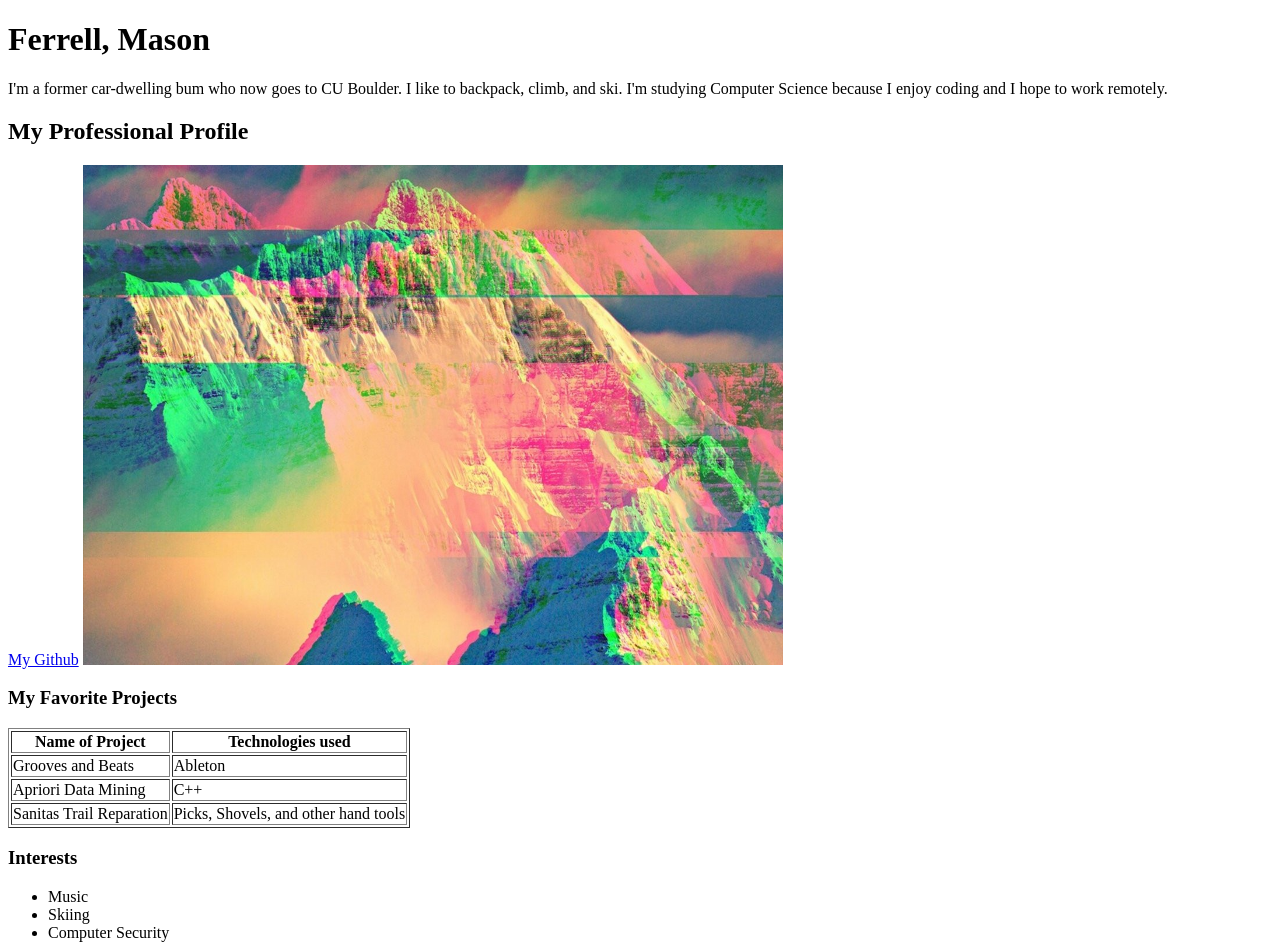
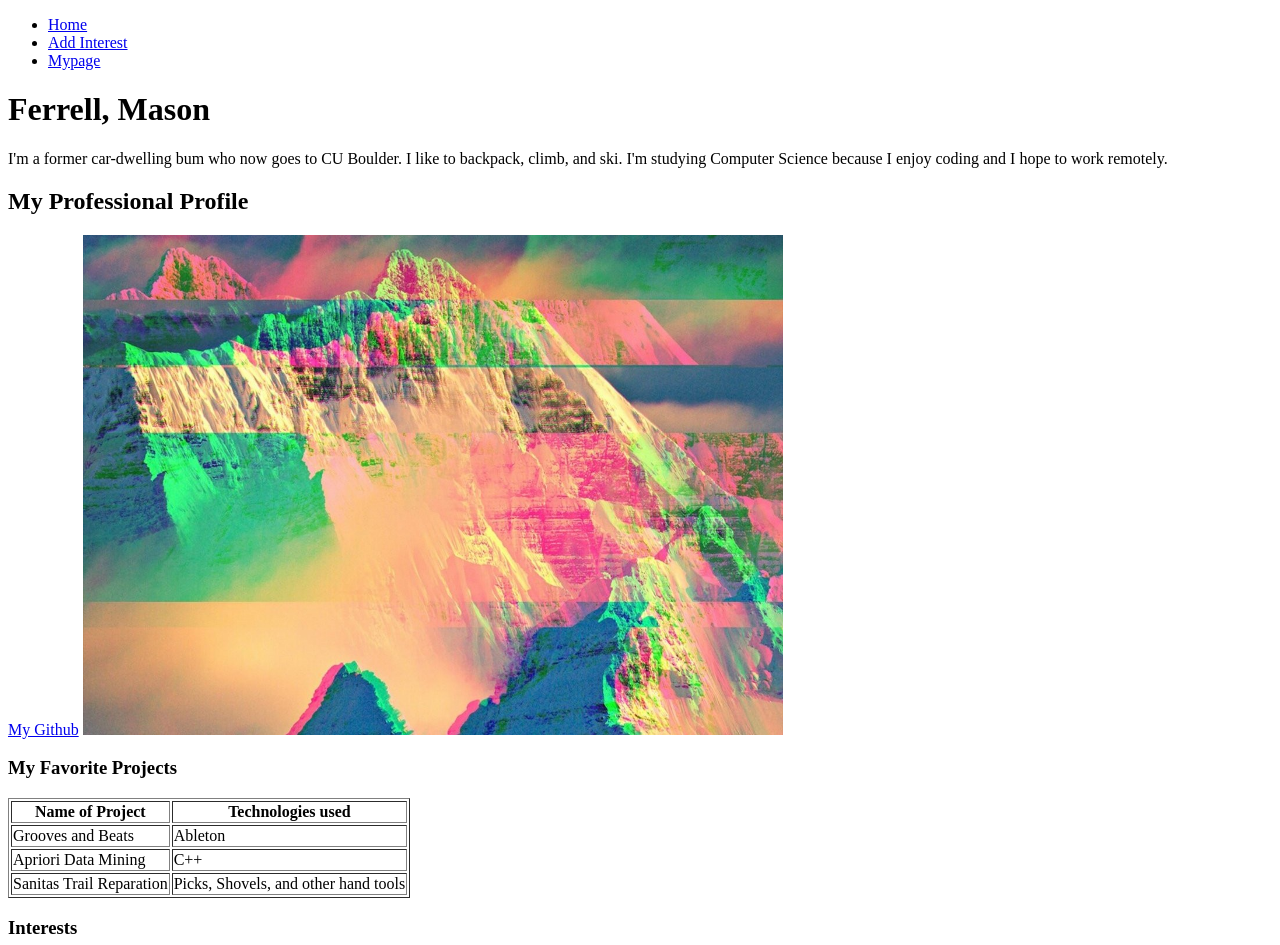
Before and after one commit to mason-ferrell/mason-ferrell.github.io, a plain HTML site: page mypage.html in a window 1280 px wide. Shown: the top 945 px of the page. Drawn offline with Linux system fonts and the light colour scheme.

Commit message:
Update mypage.html

```diff
--- a/mypage.html
+++ b/mypage.html
@@ -4,6 +4,14 @@
         <title>About Me</title>
       </head>
       <body>
+        <nav class="navbar">
+          <ul class="nav navbar-nav">
+            <li><a class="nav-link" href="mypage_bootstrap.html">Home</a></li>
+            <li><a class="nav-link" href="form.html">Add Interest</a></li>
+            <li><a class="nav-link" href="mypage.html">Mypage</a></li>
+          </ul>
+        </nav>
+
         <h1>Ferrell, Mason</h1>
         <p>I'm a former car-dwelling bum who now goes to CU Boulder. I like to backpack, climb, and ski. I'm studying Computer Science because I enjoy coding and I hope to work remotely.</p>
 
```
